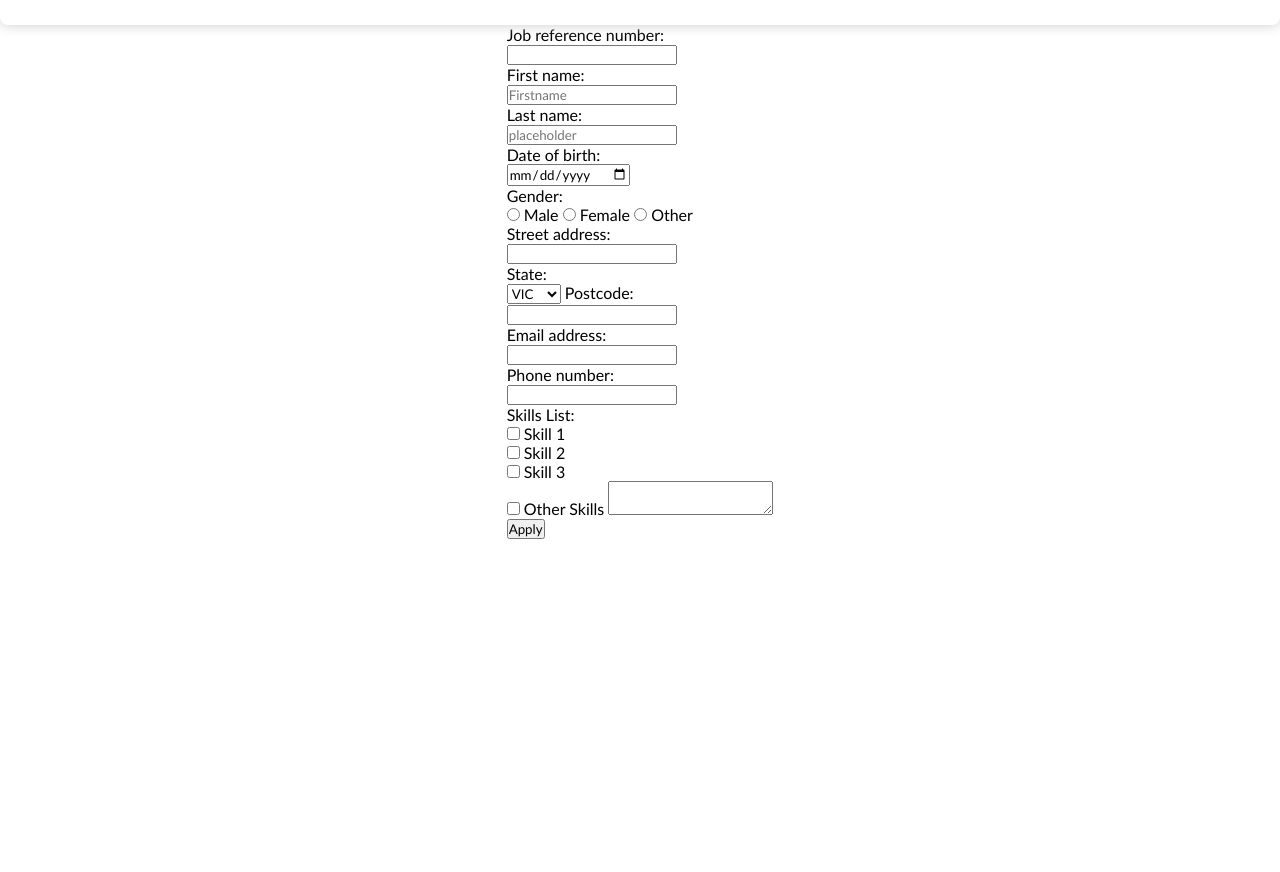
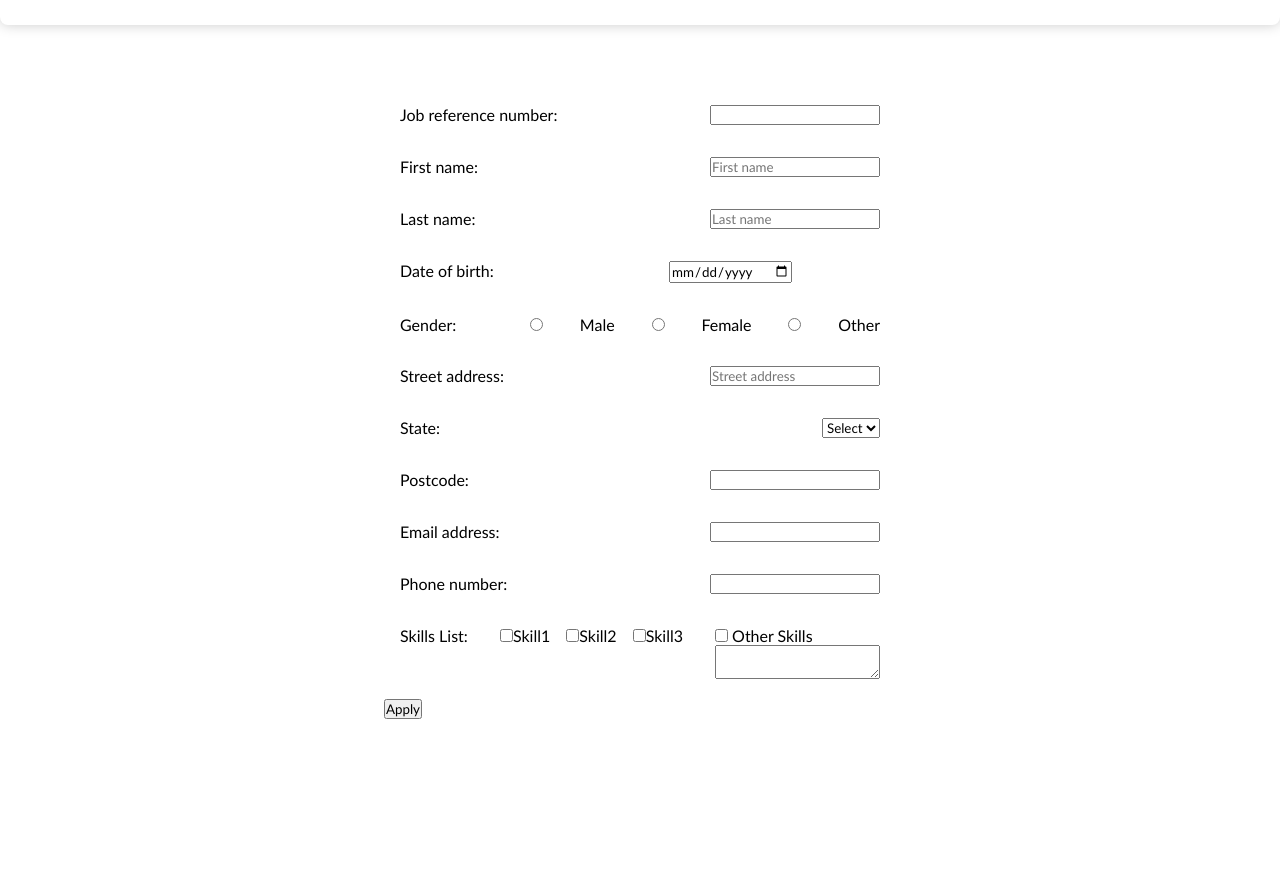
Before and after one commit to 102560056/COS10026-Assignment-1, a plain HTML site: page apply.html in a window 1280 px wide. Shown: the part 124-996 px from the top of the page. Drawn offline with Linux system fonts and the light colour scheme.

Commit message:
Started styling the form

```diff
--- a/apply.html
+++ b/apply.html
@@ -51,41 +51,56 @@ tested. -->
     <main>
         <form action="https://mercury.swin.edu.au/it000000/formtest.php" method="post">
             <!-- Job reference number, exactly 5 alphanumeric characters  -->
-            <label for="job_refrence">Job reference number:</label><br>
+            <fieldset class="row">
+                <label for="job_refrence">Job reference number:</label>
                 <input type="text" name="job_refrence" id="job_refrence" pattern="^([a-zA-Z]|[0-9]){5,5}$" maxlength="5"
-                required><br>
+                    required>
+            </fieldset>
 
             <!-- First name, max 20 alpha characters -->
-            <label for="first_name">First name:</label><br>
-            <input type="text" name="first_name" id="first_name" placeholder="Firstname"
-                pattern="^([a-zA-Z]|[0-9]){1,20}" maxlength="20" required><br>
+            <fieldset class="row">
+                <label for="first_name">First name:</label>
+                <input type="text" name="first_name" id="first_name" placeholder="First name"
+                    pattern="^([a-zA-Z]|[0-9]){1,20}" maxlength="20" required>
+            </fieldset>
 
             <!-- Last name, max 20 alpha characters -->
-            <label for="last_name">Last name:</label><br>
-            <input type="text" name="first_name" id="last_name" placeholder="placeholder"
-                pattern="^([a-zA-Z]|[0-9]){1,20}" maxlength="20" required><br>
+            <fieldset class="row">
+                <label for="last_name">Last name:</label>
+                <input type="text" name="first_name" id="last_name" placeholder="Last name"
+                    pattern="^([a-zA-Z]|[0-9]){1,20}" maxlength="20" required>
+            </fieldset>
 
             <!-- Date of birth, dd/mm/yyyy  -->
+            <fieldset class="row">
                 <label for="dob">Date of birth:</label><br>
                 <input type="date" name="dob" id="dob" required><br>
+            </fieldset>
 
             <!-- Gender,  radio inputs grouped  using a fieldset and legend  -->
+            <fieldset class="row">
                 <label for="gender">Gender:</label><br>
                 <input type="radio" name="gender" id="male" value="male" required>
                 <label for="male">Male</label>
                 <input type="radio" name="gender" id="female" value="female" required>
                 <label for="female">Female</label>
                 <input type="radio" name="gender" id="other" value="other" required>
-            <label for="other">Other</label><br>
+                <label for="other">Other</label>
+            </fieldset>
 
             <!-- Street Address,  max 40 characters -->
-            <label for="street_address">Street address:</label><br>
-            <input type="text" name="street_address" id="street_address" maxlength="40" required><br>
+            <fieldset class="row">
+                <label for="street_address">Street address:</label>
+                <input type="text" name="street_address" id="street_address" placeholder="Street address" maxlength="40"
+                    required>
+            </fieldset>
 
             <!-- State,  drop down selection from
         VIC,NSW,QLD,NT,WA,SA,TAS,ACT -->
-            <label for="state">State:</label><br>
+            <fieldset class="row">
+                <label for="state">State:</label>
                 <select name="state" id="state" required>
+                    <option value="" selected disabled>Select</option>
                     <option value="VIC">VIC</option>
                     <option value="NSW">NSW</option>
                     <option value="QLD">QLD</option>
@@ -95,34 +110,41 @@ tested. -->
                     <option value="TAS">TAS</option>
                     <option value="ACT">ACT</option>
                 </select>
+            </fieldset>
 
             <!-- Postcode, exactly 4 digits  -->
-            <label for="post_code">Postcode:</label><br>
-            <input type="number" name="post_code" id="post_code" maxlength="4" pattern="\d{4,4}" required><br>
+            <fieldset class="row">
+                <label for="post_code">Postcode:</label>
+                <input type="number" name="post_code" id="post_code" maxlength="4" pattern="\d{4,4}" required>
+            </fieldset>
 
             <!-- Email address, validate format  -->
-            <label for="email">Email address:</label><br>
-            <input type="email" name="email" id="email" required><br>
+            <fieldset class="row">
+                <label for="email">Email address:</label>
+                <input type="email" name="email" id="email" required>
+            </fieldset>
 
             <!-- Phone number,  8 to 12 digits, or spaces  -->
-            <label for="phone">Phone number:</label><br>
+            <fieldset class="row">
+                <label for="phone">Phone number:</label>
                 <input type="tel" name="phone" id="phone" pattern="^[0-9\h]{8,12}$" minlength="8" maxlength="12"
-                required><br>
+                    required>
+            </fieldset>
 
             <!-- Skill list (The last item in list should read “Other skills...”), checkbox inputs
         Other skills,  textarea  -->
-            <p>Skills List:</p>
-            <input type="checkbox" name="skill_1" id="skill_1">
-            <label for="skill_1">Skill 1</label><br>
-            <input type="checkbox" name="skill_2" id="skill_2">
-            <label for="skill_2">Skill 2</label><br>
-            <input type="checkbox" name="skill_3" id="skill_3">
-            <label for="skill_3">Skill 3</label><br>
-            <input type="checkbox" name="other_skills_box" id="other_skills_box">
-            <label for="other_skills_box">Other Skills</label>
-
+            <fieldset class="row">
+                <p>Skills List:</p><br>
+                <label><input type="checkbox" name="skill[]" id="skill_1">Skill1</label>
+                <label><input type="checkbox" name="skill[]" id="skill_2">Skill2</label>
+                <label><input type="checkbox" name="skill[]" id="skill_3">Skill3</label>
+                <fieldset class="column">
+                    <input type="checkbox" name="skill[]" id="other">
+                    <label for="other">Other Skills</label><br>
                     <!-- Cols will need to be adjusted for width constraints -->
-            <textarea name="skills_description" id="skills_description" cols="20"></textarea><br>
+                    <textarea name="skills_description" id="skills_description" cols="20"></textarea>
+                </fieldset>
+            </fieldset>
 
             <input type="submit" value="Apply">
         </form>
--- a/style.css
+++ b/style.css
@@ -104,6 +104,7 @@ font-family: 'Roboto', sans-serif; */
 /* Sam.B Overide default behaviours to produce more predictible behaviours */
 html {
     height: 100vh;
+    overflow-x: hidden;
 }
 
 /* Sam.B Overide default behaviours to produce more predictible behaviours */
@@ -130,7 +131,7 @@ nav ul li :hover {
     color: var(--main-color);
     cursor: pointer;
     text-align: center;
-    font-size: 1.75rem;
+    font-size: 1.65rem;
     transition: ease 100ms;
 }
 
@@ -138,20 +139,19 @@ nav ul li :hover {
 nav ul {
     display: flex;
     list-style: none;
-    /* justify-content: space-between; */
     align-items: center;
 }
 
 nav ul li {
     list-style-type: none;
     text-align: center;
-    width: 13.34vw;
+    width: 13vw;
 }
 
 nav ul a {
     text-decoration: none;
     color: black;
-
+    width: 16vw;
 }
 
 nav ul li a {
@@ -173,7 +173,29 @@ nav ul li a {
 main {
     height: 200vh;
     width: 100vw;
-    padding: 0 10vw;
+    padding: 8vh 10vw;
     display: flex;
     justify-content: center;
 }
+
+form {
+    width: 50%;
+}
+
+.row {
+    padding: 1rem;
+    display: flex;
+    justify-content: space-between;
+    border: none;
+}
+
+.column {
+    border: none;
+    padding-left: 1rem;
+}
+
+@media only screen and (max-width: 800px) {
+    nav ul li {
+        display: none;
+    }
+}
```
Lines whose indentation alone changed are shown as unchanged.
